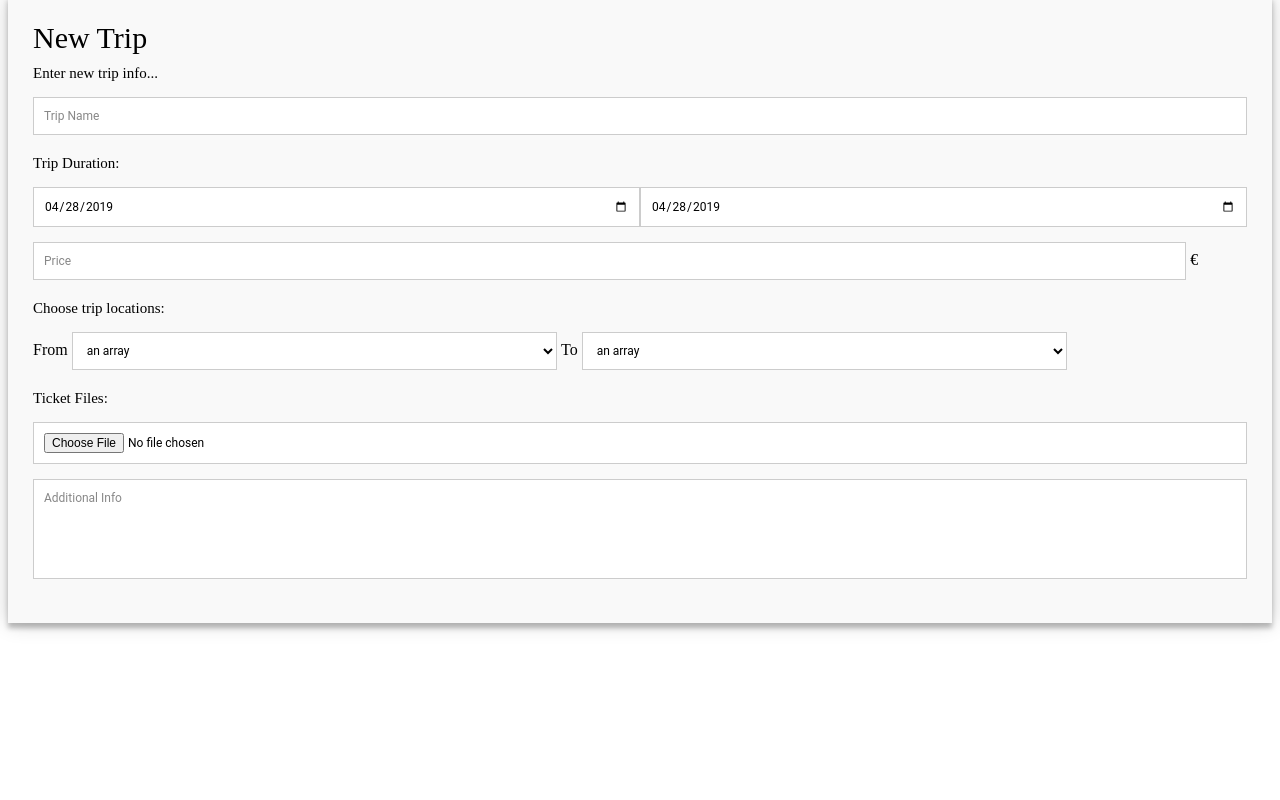
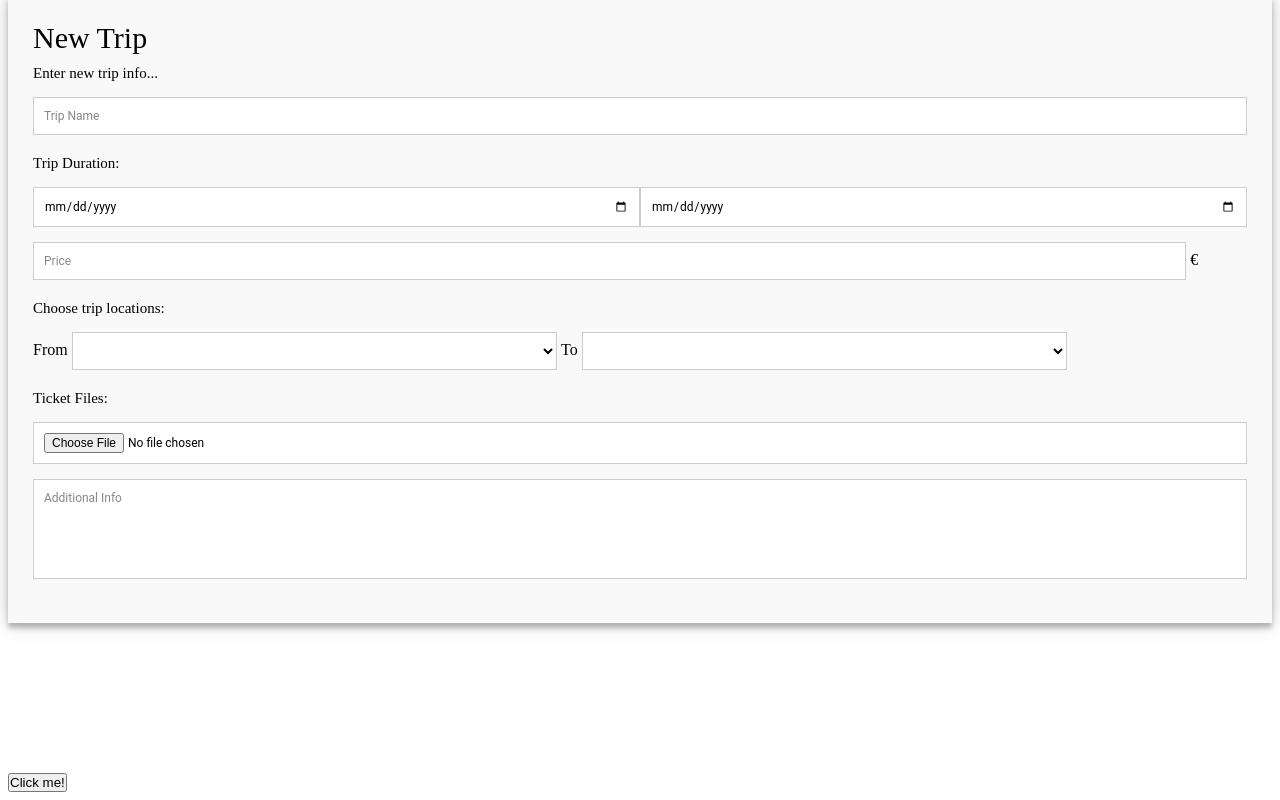
Before and after one commit to MartisiusL/pskTravellingApp, an Angular app in the folder app/travel-app/: page / in a window 1280 px wide. Shown: the part 726-1526 px from the top of the page. Before the commit the page ends 1499 px from the top, so only its background shows below. Built offline with nearby package versions, Linux system fonts and the light colour scheme.

Commit message:
Add Model Double Binding
Binding Form to Model

```diff
--- a/app/travel-app/src/app/app-routing.module.ts
+++ b/app/travel-app/src/app/app-routing.module.ts
@@ -1,10 +1,11 @@
 import { NgModule } from '@angular/core';
 import { Routes, RouterModule } from '@angular/router';
+import { FormsModule } from '@angular/forms';
 
 const routes: Routes = [];
 
 @NgModule({
-  imports: [RouterModule.forRoot(routes)],
+  imports: [RouterModule.forRoot(routes), FormsModule],
   exports: [RouterModule]
 })
 export class AppRoutingModule { }
--- a/app/travel-app/src/app/app.component.html
+++ b/app/travel-app/src/app/app.component.html
@@ -1,5 +1,6 @@
 <!--The content below is only a placeholder and can be replaced.-->
 <div style="text-align:center">
+
   <h1>
     Welcome to {{ title }}!
   </h1>
@@ -18,6 +19,8 @@
   </li>
 </ul>
 
+
+
 <app-enter-travel-info></app-enter-travel-info>
 
 <router-outlet></router-outlet>
--- a/app/travel-app/src/app/enter-travel-info/enter-travel-info.component.html
+++ b/app/travel-app/src/app/enter-travel-info/enter-travel-info.component.html
@@ -4,31 +4,31 @@
 	<h4>Enter new trip info...</h4>
 
 	<fieldset>
-		<input name="trip-name" type="text" placeholder="Trip Name"/>
+		<input [(ngModel)]="tripInfo.name" name="trip-name" type="text" placeholder="Trip Name"/>
 	</fieldset>
 
 	<fieldset>
 		<label>Trip Duration:</label>
 
-		<input name="trip-date-start" type="date" min="{{date | date:'yyyy-MM-dd'}}"
+		<input [(ngModel)]="tripInfo.startDate" name="trip-date-start" type="date" min="{{date | date:'yyyy-MM-dd'}}"
 			value="{{date | date:'yyyy-MM-dd'}}" class="w50"/>
 
-		<input name="trip-date-end" type="date" min="{{date | date:'yyyy-MM-dd'}}"
+		<input [(ngModel)]="tripInfo.endDate" name="trip-date-end" type="date" min="{{date | date:'yyyy-MM-dd'}}"
 			value="{{date | date:'yyyy-MM-dd'}}" class="w50"/>
 	</fieldset>
 	<fieldset>
-		<input type="number" class="w95" min="0.00" step="0.01"
-			placeholder="Price" maxlength="3"/> €
+		<input [(ngModel)]="tripInfo.price" type="number" class="w95" min="0.00" step="0.01"
+			placeholder="Price" maxlength="3" name="price"/> €
 	</fieldset>
 
 	<fieldset>
 		<label>Choose trip locations:</label>
 		From
-		<select class="w40">
+		<select class="w40" [(ngModel)]="tripInfo.startLocation" name="startLocation">
 			<option *ngFor="let i of locations">{{i}}</option>
 		</select>
 		To
-		<select class="w40">
+		<select class="w40" [(ngModel)]="tripInfo.endLocation" name="endLocation">
 			<option *ngFor="let i of locations">{{i}}</option>
 		</select>
 
@@ -41,6 +41,9 @@
 	</fieldset>
 
 	<fieldset>
-		<textarea name="additional-info" placeholder="Additional Info"></textarea>
+		<textarea [(ngModel)]="tripInfo.miscInfo" name="additional-info" placeholder="Additional Info"></textarea>
 	</fieldset>
+
 </form>
+
+<button (click)="onClickMe()">Click me!</button>
--- a/app/travel-app/src/app/enter-travel-info/enter-travel-info.component.ts
+++ b/app/travel-app/src/app/enter-travel-info/enter-travel-info.component.ts
@@ -1,4 +1,5 @@
 import { Component, OnInit, ViewChild } from '@angular/core';
+import {Trip} from '../trip';
 
 @Component({
   selector: 'app-enter-travel-info',
@@ -8,6 +9,8 @@ import { Component, OnInit, ViewChild } from '@angular/core';
 export class EnterTravelInfoComponent implements OnInit {
 
   date = new Date();
+
+  tripInfo = new Trip();
   locations =
   [
 	"an array",
@@ -31,6 +34,7 @@ export class EnterTravelInfoComponent implements OnInit {
   }
 
   ngAfterViewInit(){
+	  console.log(this.tripInfo);
   }
 
   onUploadTicket(event){
@@ -38,11 +42,15 @@ export class EnterTravelInfoComponent implements OnInit {
 	  console.log(this.fileInput);
 	  if(event.target.files && event.target.files.length > 0) {
 		  let file = event.target.files[0];
-		  this.fileInput.nativeElement.value = null;
-		  this.filesContainer.nativeElement.innerHTML += file.name + "<br>"
+		  //this.fileInput.nativeElement.value = null;
+		  //this.filesContainer.nativeElement.innerHTML += file.name + "<br>"
 	  }
 
   }
 
+  onClickMe() {
+    console.log(this.tripInfo);
+  }
+
 
 }
--- /dev/null
+++ b/app/travel-app/src/app/trip.ts
@@ -0,0 +1,10 @@
+export class Trip {
+
+	name: string;
+	startDate: Date;
+	endDate: Date;
+	startLocation: string;
+	endLocation: string;
+	price: number;
+	miscInfo: string;
+}
```
Also changed, not shown: app/travel-app/src/app/app.module.ts (+6 -1 lines), 1 other file (tests, documents, lock files or other folders).
